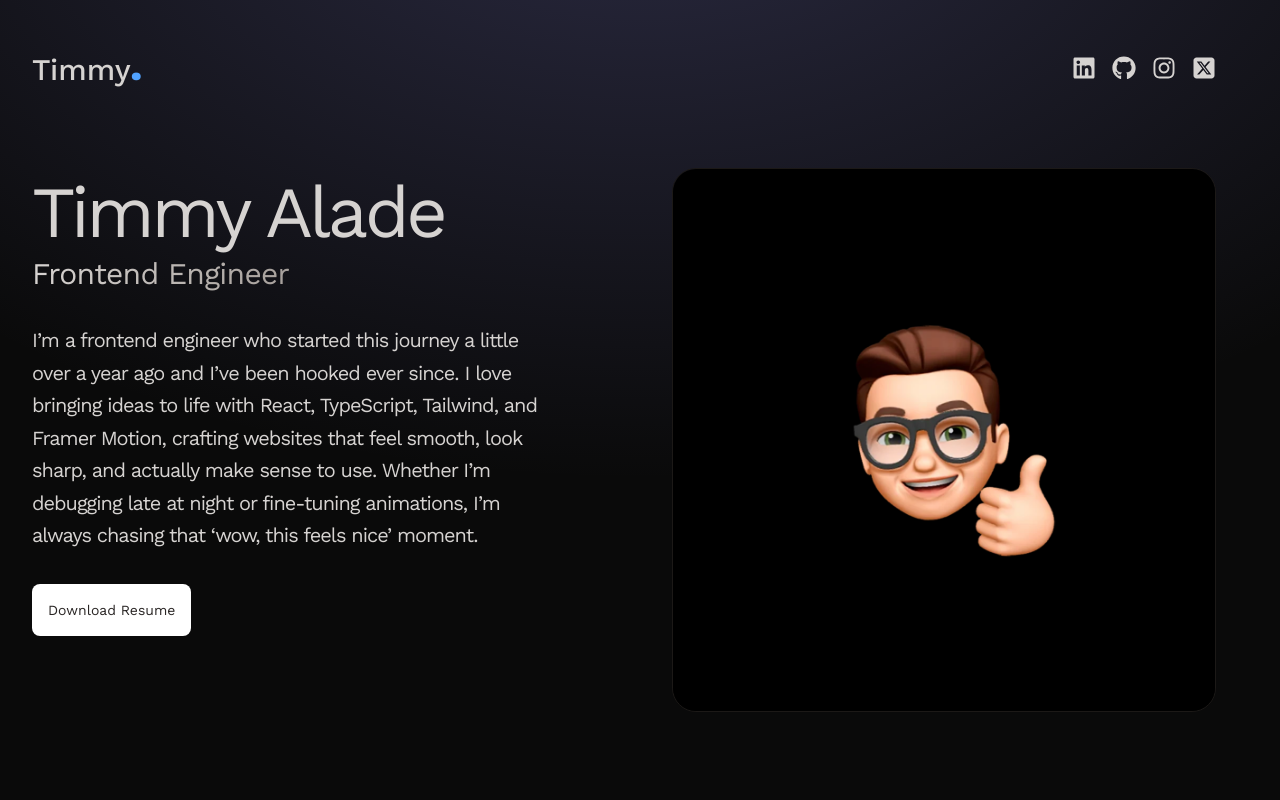
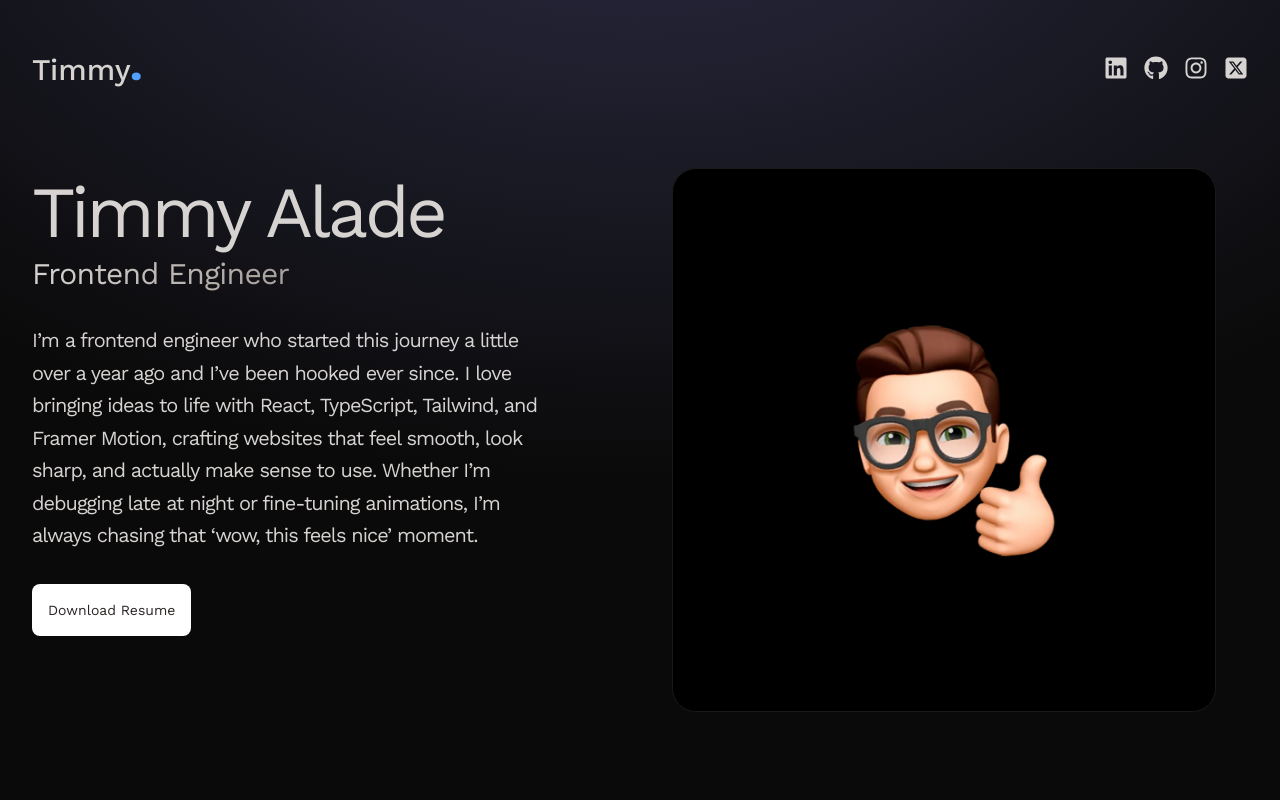
Before and after one commit to Timmydrax/Portfolio-2.0, a React (Vite) app: page / in a window 1280 px wide. Shown: the top 800 px of the page. Built offline with nearby package versions, Linux system fonts and the light colour scheme.

Commit message:
CHORE: Little changes.

```diff
--- a/src/components/Navbar.jsx
+++ b/src/components/Navbar.jsx
@@ -15,7 +15,7 @@ const Navbar = () => {
           </a>
         </div>
 
-        <div className="m-8 flex items-center justify-center gap-4 text-2xl">
+        <div className="my-8 flex items-center justify-center gap-4 text-2xl">
           <a
             href="https://www.linkedin.com/in/alade-pelumi-99177b250/"
             target="_blank"
```
